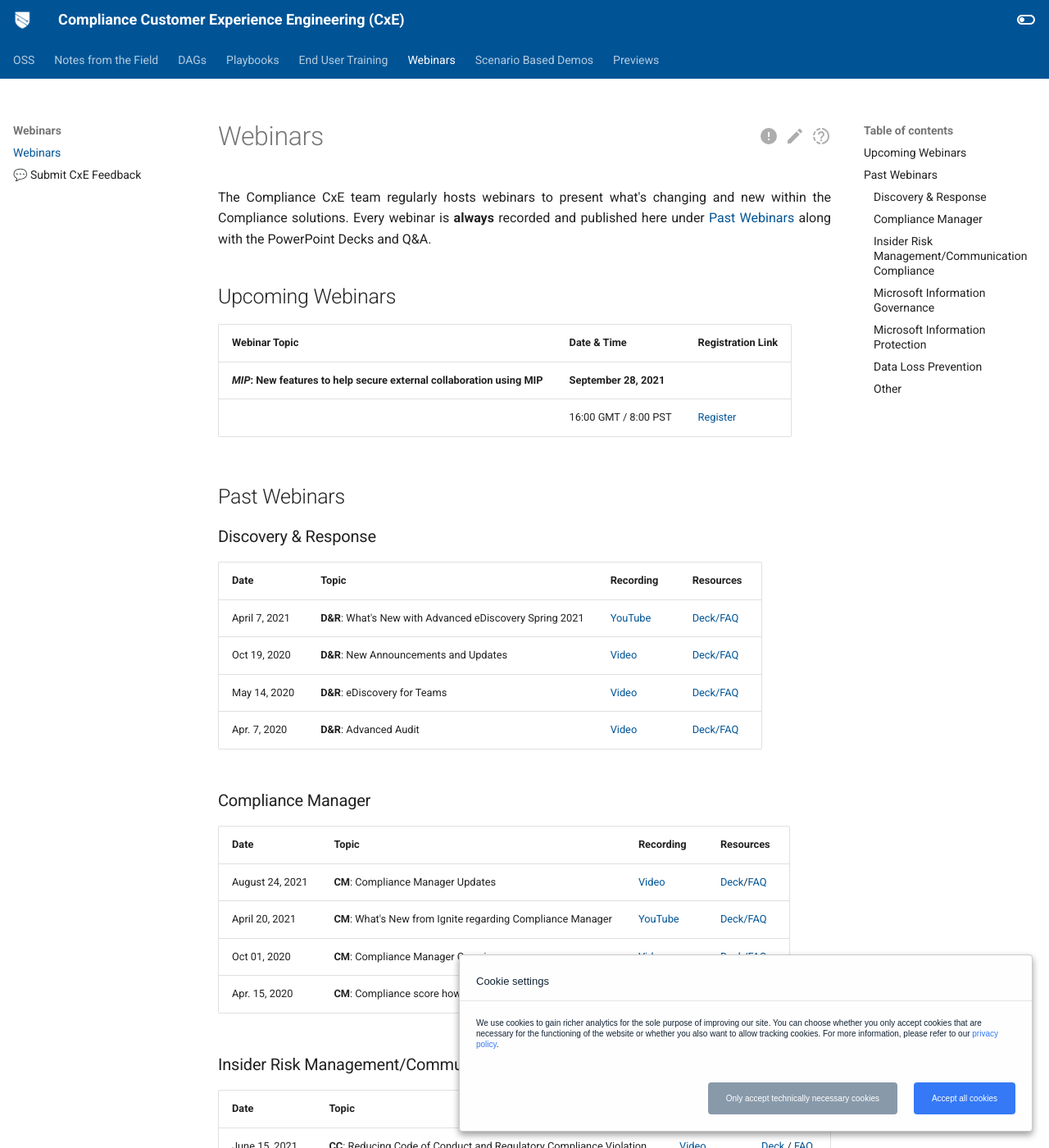
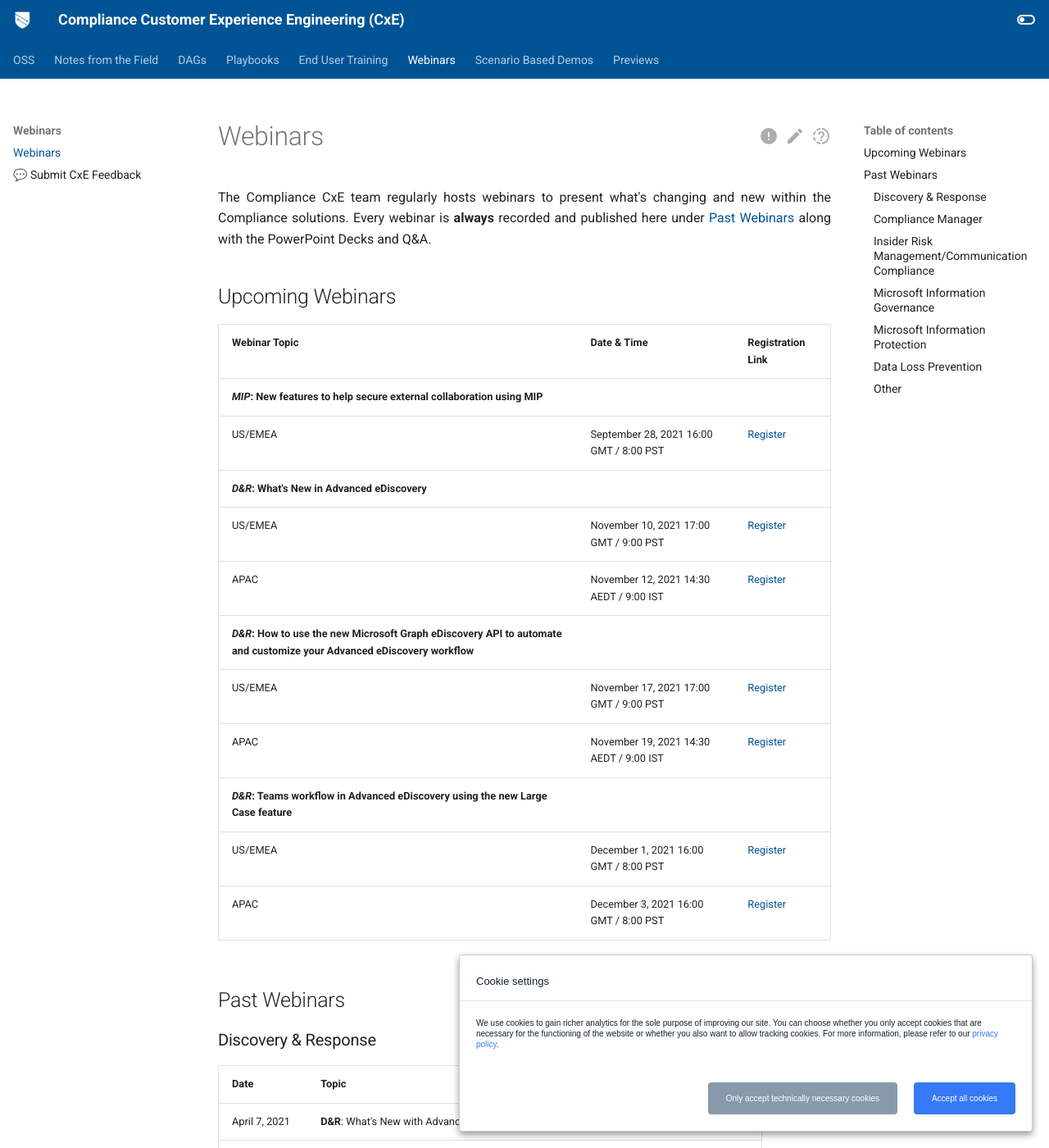
Before and after one commit to microsoft/ComplianceCxE, an MkDocs documentation site: the page built from docs/webinars.md, in a window 1280 px wide and 1400 px high. Shown: the whole window at 82% size. Built offline with MkDocs 1.6.1 and Material for MkDocs 9.7.7, drawn with Linux system fonts in a browser that asks for light colours; comment, search, counter and statistics services are not loaded.

Commit message:
adding 3 new D&R webinars

```diff
--- a/docs/webinars.md
+++ b/docs/webinars.md
@@ -12,8 +12,18 @@
 
 | Webinar Topic | Date & Time | Registration Link |
 | --- | --- | --- |
-|***MIP*: New features to help secure external collaboration using MIP** | **September 28, 2021** |
-|   | 16:00 GMT / 8:00 PST | [Register](https://mipc.eventbuilder.com/event/49793) |
+|***MIP*: New features to help secure external collaboration using MIP** |  |
+| US/EMEA  | September 28, 2021  16:00 GMT / 8:00 PST | [Register](https://mipc.eventbuilder.com/event/49793) |
+|***D&R*: What's New in Advanced eDiscovery** |  |
+| US/EMEA  | November 10, 2021  17:00 GMT / 9:00 PST | [Register](https://mipc.eventbuilder.com/event/51035) |
+| APAC  | November 12, 2021  14:30 AEDT / 9:00 IST | [Register](https://mipc.eventbuilder.com/event/51031) |
+|***D&R*: How to use the new Microsoft Graph eDiscovery API to automate and customize your Advanced eDiscovery workflow** |  |
+| US/EMEA  | November 17, 2021  17:00 GMT / 9:00 PST | [Register](https://mipc.eventbuilder.com/event/51037) |
+| APAC  | November 19, 2021  14:30 AEDT / 9:00 IST | [Register](https://mipc.eventbuilder.com/event/51034) |
+|***D&R*: Teams workflow in Advanced eDiscovery using the new Large Case feature** |  |
+| US/EMEA  | December 1, 2021  16:00 GMT / 8:00 PST | [Register](https://mipc.eventbuilder.com/event/49793) |
+| APAC  | December 3, 2021  16:00 GMT / 8:00 PST | [Register](https://mipc.eventbuilder.com/event/49793) |
+
 
 ## Past Webinars
 
```
